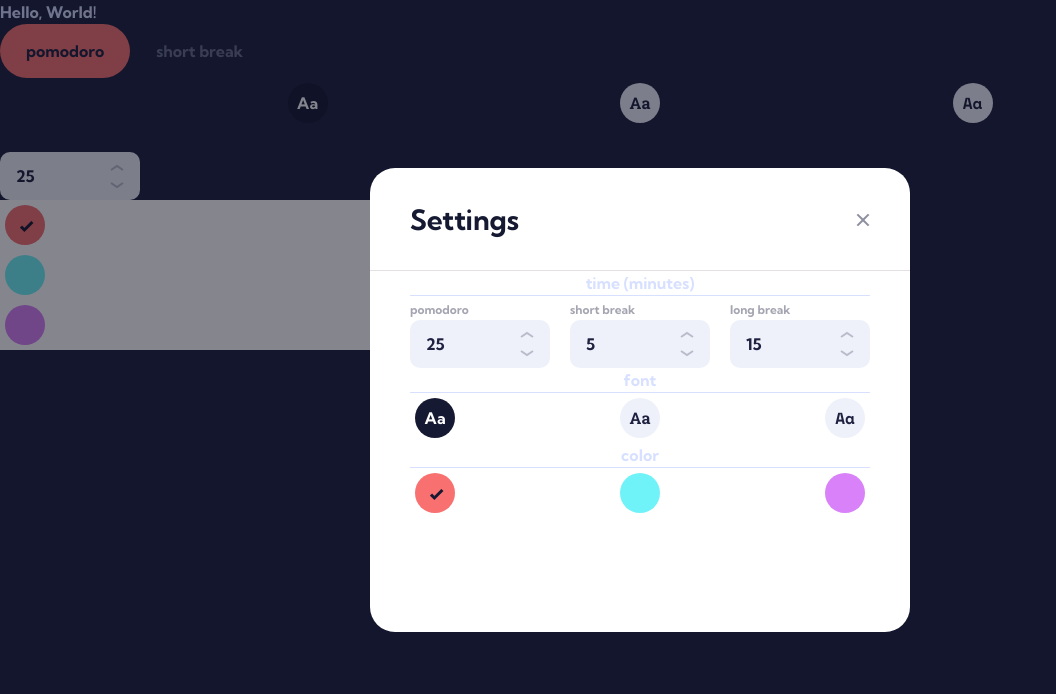
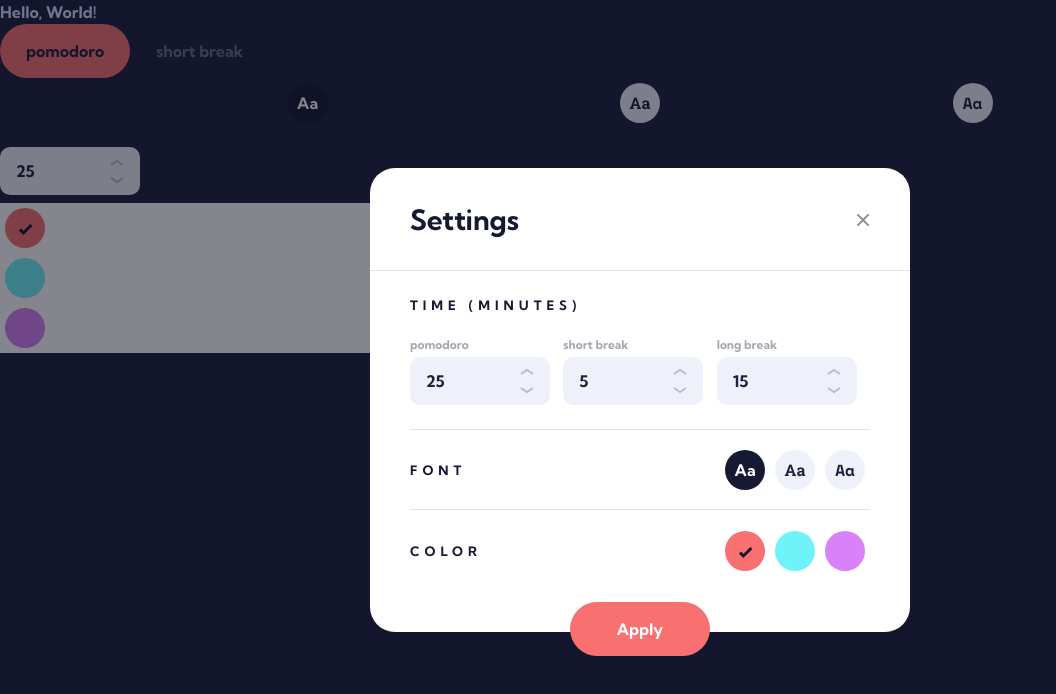
Before and after one commit to mehdi-zibout/FEM-pomodoro-app, a React (Vite) app: page / in a window 1280 px wide. Shown: the top 694 px of the page, without its empty margins (0-1056 px from the left). Built offline with nearby package versions, Linux system fonts and the light colour scheme.

Commit message:
Finish settings modal

```diff
--- a/src/components/Button.tsx
+++ b/src/components/Button.tsx
@@ -3,13 +3,22 @@ type ButtonProps = {
   children: React.ReactNode;
   color: ColorType;
   isActive: boolean;
+  className?: string;
+  onClick(): any;
 };
-function Button({ children, color, isActive }: ButtonProps) {
+function Button({
+  children,
+  color,
+  isActive,
+  className = '',
+  onClick,
+}: ButtonProps) {
   const backgroundColor =
     color === 'red' ? 'bg-red' : color === 'cyan' ? 'bg-cyan' : 'bg-purple';
   return (
     <button
-      className={`rounded-full ${
+      onClick={onClick}
+      className={`rounded-full ${className} ${
         isActive
           ? `text-darkBlue ${backgroundColor}`
           : 'opacity-40 hover:opacity-100'
--- a/src/components/ColorSelect.tsx
+++ b/src/components/ColorSelect.tsx
@@ -14,7 +14,7 @@ function ColorSelect({
   return (
     <div
       onClick={handleOnClick}
-      className={`rounded-full w-[3.125rem] h-[3.125rem] flex justify-center items-center hover:border-[1px]  border-gray cursor-pointer' `}
+      className={`rounded-full w-[3.125rem] h-[3.125rem] flex justify-center items-center hover:border-[1px]  border-gray cursor-pointer `}
     >
       <button
         className={`rounded-full w-[2.5rem] h-[2.5rem] ${backgroundColor}  flex justify-center items-center `}
@@ -24,7 +24,7 @@ function ColorSelect({
             width='14'
             height='12'
             xmlns='http://www.w3.org/2000/svg'
-            className='-mb-[0.2rem] -mr-[0.2rem] stroke-black'
+            className='-mb-[0.2rem] -mr-[0.1rem] stroke-black'
           >
             <path strokeWidth='3' fill='none' d='M1 5.607 4.393 9l8-8' />
           </svg>
--- a/src/components/FontSelect.tsx
+++ b/src/components/FontSelect.tsx
@@ -12,7 +12,7 @@ function FontSelect({
   return (
     <div
       onClick={handleOnClick}
-      className={`rounded-full w-[3.125rem] h-[3.125rem] flex justify-center items-center hover:border-[1px]  ${
+      className={` rounded-full w-[3.125rem] h-[3.125rem] flex justify-center items-center hover:border-[1px] ${
         isSelected ? 'border-black' : 'border-gray cursor-pointer'
       }  `}
     >
--- a/src/components/NumberSelect.tsx
+++ b/src/components/NumberSelect.tsx
@@ -13,7 +13,7 @@ function NumberSelect({
   label,
 }: NumberSelectProps) {
   return (
-    <>
+    <div className='flex justify-between items-center tablet:flex-col tablet:items-start w-full mb-[0.5rem] '>
       <label
         className='text-body2 text-darkBlue opacity-40 mb-[0.31rem]'
         htmlFor={`${label}`}
@@ -22,7 +22,7 @@ function NumberSelect({
       </label>
       <div
         id='form'
-        className='bg-gray px-[1rem] flex justify-between items-center rounded-[0.625rem] w-[8.75rem] h-[3rem]'
+        className='bg-gray px-[1rem] flex justify-between items-center rounded-[0.625rem] w-[8.75rem] tablet:h-[3rem] h-[2.5rem]'
       >
         <div className='py-[1rem] text-darkBlue'>
           <input
@@ -59,7 +59,7 @@ function NumberSelect({
           </div>
         </div>
       </div>
-    </>
+    </div>
   );
 }
 export default NumberSelect;
--- a/src/components/SettingsModal.tsx
+++ b/src/components/SettingsModal.tsx
@@ -1,5 +1,6 @@
 import { useState, Fragment } from 'react';
 import { SettingsType } from '../App';
+import Button from './Button';
 import ColorSelect from './ColorSelect';
 import FontSelect from './FontSelect';
 import NumberSelect from './NumberSelect';
@@ -12,189 +13,11 @@ function SettingsModal({
   setSettings: React.Dispatch<React.SetStateAction<SettingsType>>;
 }) {
   const [tempSettings, setTempSettings] = useState(settings);
-  const settingsData = [
-    {
-      title: 'time (minutes)',
-      data: [
-        {
-          id: 1,
-          content: (
-            <NumberSelect
-              label='pomodoro'
-              value={tempSettings.pomodoro}
-              increment={() =>
-                setSettings({
-                  ...tempSettings,
-                  pomodoro: tempSettings.pomodoro + 1,
-                })
-              }
-              decrement={() => {
-                if (tempSettings.pomodoro === 0) {
-                  return;
-                }
-                setSettings({
-                  ...tempSettings,
-                  pomodoro: tempSettings.pomodoro - 1,
-                });
-              }}
-              handleChange={(value) => {
-                if (isNaN(value)) {
-                  return;
-                }
-                setSettings({ ...tempSettings, pomodoro: value });
-              }}
-            />
-          ),
-        },
-        {
-          id: 2,
-          content: (
-            <NumberSelect
-              label='short break'
-              value={tempSettings.shortBreak}
-              increment={() =>
-                setSettings({
-                  ...tempSettings,
-                  shortBreak: tempSettings.shortBreak + 1,
-                })
-              }
-              decrement={() => {
-                if (tempSettings.shortBreak === 0) {
-                  return;
-                }
-                setSettings({
-                  ...tempSettings,
-                  shortBreak: tempSettings.shortBreak - 1,
-                });
-              }}
-              handleChange={(value) => {
-                if (isNaN(value)) {
-                  return;
-                }
-                setSettings({ ...tempSettings, shortBreak: value });
-              }}
-            />
-          ),
-        },
-        {
-          id: 3,
-          content: (
-            <NumberSelect
-              label='long break'
-              value={tempSettings.longBreak}
-              increment={() =>
-                setSettings({
-                  ...tempSettings,
-                  longBreak: tempSettings.longBreak + 1,
-                })
-              }
-              decrement={() => {
-                if (tempSettings.longBreak === 0) {
-                  return;
-                }
-                setSettings({
-                  ...tempSettings,
-                  longBreak: tempSettings.longBreak - 1,
-                });
-              }}
-              handleChange={(value) => {
-                if (isNaN(value)) {
-                  return;
-                }
-                setSettings({ ...tempSettings, longBreak: value });
-              }}
-            />
-          ),
-        },
-      ],
-    },
-    {
-      title: 'font',
-      data: [
-        {
-          id: 1,
-          content: (
-            <FontSelect
-              font={'font-sans'}
-              isSelected={tempSettings.font === 'font-sans'}
-              handleOnClick={() =>
-                setTempSettings({ ...tempSettings, font: 'font-sans' })
-              }
-            />
-          ),
-        },
-        {
-          id: 2,
-          content: (
-            <FontSelect
-              font={'font-serif'}
-              isSelected={tempSettings.font === 'font-serif'}
-              handleOnClick={() =>
-                setTempSettings({ ...tempSettings, font: 'font-serif' })
-              }
-            />
-          ),
-        },
-        {
-          id: 3,
-          content: (
-            <FontSelect
-              font={'font-mono'}
-              isSelected={tempSettings.font === 'font-mono'}
-              handleOnClick={() =>
-                setTempSettings({ ...tempSettings, font: 'font-mono' })
-              }
-            />
-          ),
-        },
-      ],
-    },
-    {
-      title: 'color',
-      data: [
-        {
-          id: 1,
-          content: (
-            <ColorSelect
-              color='red'
-              isSelected={tempSettings.color === 'red'}
-              handleOnClick={() =>
-                setTempSettings({ ...tempSettings, color: 'red' })
-              }
-            />
-          ),
-        },
-        {
-          id: 2,
-          content: (
-            <ColorSelect
-              color='cyan'
-              isSelected={tempSettings.color === 'cyan'}
-              handleOnClick={() =>
-                setTempSettings({ ...tempSettings, color: 'cyan' })
-              }
-            />
-          ),
-        },
-        {
-          id: 3,
-          content: (
-            <ColorSelect
-              color='purple'
-              isSelected={tempSettings.color === 'purple'}
-              handleOnClick={() =>
-                setTempSettings({ ...tempSettings, color: 'purple' })
-              }
-            />
-          ),
-        },
-      ],
-    },
-  ];
+
   return (
     <div className='w-screen h-screen z-40 fixed flex justify-center items-center bg-[#0A0C1C] bg-opacity-50'>
-      <div className='bg-white tablet:rounded-[25px] rounded-[15px] tablet:py-[2.125rem] py-[1.5rem] z-50 tablet:w-[33.75rem] tablet:h-[29em] w-[20.43rem] h-[34.31rem]'>
-        <div className='px-[1.5rem] tablet:px-[2.5rem] border-b-[1px] text-[1.25rem] leading-6 tablet:text-[1.75rem] tablet:leading-9 tablet:pb-[2rem] pb-[1.44rem] text-black border-[#E3E1E1] flex justify-between items-center'>
+      <div className='bg-white relative tablet:rounded-[25px] rounded-[15px] tablet:py-[2.125rem] py-[1rem] z-50 tablet:w-[33.75rem] tablet:h-[29em] w-[20.43rem] h-[34.32rem]'>
+        <div className='px-[1.5rem] tablet:px-[2.5rem]  text-[1.25rem] leading-6 tablet:text-[1.75rem] tablet:leading-9 tablet:pb-[2rem] pb-[1.44rem] text-black border-b-[1px] border-[#E3E1E1] flex justify-between items-center'>
           <div> Settings</div>
           <div className='cursor-pointer'>
             <svg xmlns='http://www.w3.org/2000/svg' width='14' height='14'>
@@ -208,18 +31,160 @@ function SettingsModal({
           </div>
         </div>
         <div className='px-[1.5rem]  tablet:px-[2.5rem] '>
-          {settingsData.map((setting) => (
-            <Fragment key={setting.title}>
-              <div className='text-center  border-b-[1px] '>
-                {setting.title}
-              </div>
-              <ul className='flex first-of-type:flex-col first-of-type:tablet:flex-row  flex-row justify-between items-center'>
-                {setting.data.map((item) => (
-                  <li key={item.id}>{item.content}</li>
-                ))}
-              </ul>
-            </Fragment>
-          ))}
+          <div className='border-b-[1px] border-[#E3E1E1] pb-[1rem]'>
+            <div className='text-center tablet:text-left py-[1.6rem]   text-h4 text-black uppercase'>
+              time (minutes)
+            </div>
+            <div className='flex flex-col tablet:flex-row justify-between items-center'>
+              <NumberSelect
+                label='pomodoro'
+                value={tempSettings.pomodoro}
+                increment={() =>
+                  setTempSettings({
+                    ...tempSettings,
+                    pomodoro: tempSettings.pomodoro + 1,
+                  })
+                }
+                decrement={() => {
+                  if (tempSettings.pomodoro === 0) {
+                    return;
+                  }
+                  setTempSettings({
+                    ...tempSettings,
+                    pomodoro: tempSettings.pomodoro - 1,
+                  });
+                }}
+                handleChange={(value) => {
+                  if (isNaN(value)) {
+                    return;
+                  }
+                  setTempSettings({ ...tempSettings, pomodoro: value });
+                }}
+              />
+              <NumberSelect
+                label='short break'
+                value={tempSettings.shortBreak}
+                increment={() =>
+                  setTempSettings({
+                    ...tempSettings,
+                    shortBreak: tempSettings.shortBreak + 1,
+                  })
+                }
+                decrement={() => {
+                  if (tempSettings.shortBreak === 0) {
+                    return;
+                  }
+                  setTempSettings({
+                    ...tempSettings,
+                    shortBreak: tempSettings.shortBreak - 1,
+                  });
+                }}
+                handleChange={(value) => {
+                  if (isNaN(value)) {
+                    return;
+                  }
+                  setTempSettings({ ...tempSettings, shortBreak: value });
+                }}
+              />
+              <NumberSelect
+                label='long break'
+                value={tempSettings.longBreak}
+                increment={() =>
+                  setTempSettings({
+                    ...tempSettings,
+                    longBreak: tempSettings.longBreak + 1,
+                  })
+                }
+                decrement={() => {
+                  if (tempSettings.longBreak === 0) {
+                    return;
+                  }
+                  setTempSettings({
+                    ...tempSettings,
+                    longBreak: tempSettings.longBreak - 1,
+                  });
+                }}
+                handleChange={(value) => {
+                  if (isNaN(value)) {
+                    return;
+                  }
+                  setTempSettings({ ...tempSettings, longBreak: value });
+                }}
+              />
+            </div>
+          </div>
+          <div className='flex flex-col justify-center tablet:flex-row tablet:justify-between items-center border-b-[1px] border-[#E3E1E1] py-[0.9rem]'>
+            <div className='text-h4 text-black uppercase mb-[0.625rem] tablet:mb-[0]'>
+              font
+            </div>
+            <div className='flex justify-evenly items-center'>
+              <FontSelect
+                font={'font-sans'}
+                isSelected={tempSettings.font === 'font-sans'}
+                handleOnClick={() =>
+                  setTempSettings({ ...tempSettings, font: 'font-sans' })
+                }
+              />
+
+              <FontSelect
+                font={'font-serif'}
+                isSelected={tempSettings.font === 'font-serif'}
+                handleOnClick={() =>
+                  setTempSettings({ ...tempSettings, font: 'font-serif' })
+                }
+              />
+
+              <FontSelect
+                font={'font-mono'}
+                isSelected={tempSettings.font === 'font-mono'}
+                handleOnClick={() =>
+                  setTempSettings({ ...tempSettings, font: 'font-mono' })
+                }
+              />
+            </div>
+          </div>
+          <div className='flex flex-col justify-center tablet:flex-row tablet:justify-between items-center  pt-[1rem]'>
+            <div className='    text-h4 text-black uppercase mb-[0.625rem] tablet:mb-[0]'>
+              color
+            </div>
+            <div className='flex justify-evenly items-center'>
+              <ColorSelect
+                color='red'
+                isSelected={tempSettings.color === 'red'}
+                handleOnClick={() =>
+                  setTempSettings({ ...tempSettings, color: 'red' })
+                }
+              />
+
+              <ColorSelect
+                color='cyan'
+                isSelected={tempSettings.color === 'cyan'}
+                handleOnClick={() =>
+                  setTempSettings({ ...tempSettings, color: 'cyan' })
+                }
+              />
+
+              <ColorSelect
+                color='purple'
+                isSelected={tempSettings.color === 'purple'}
+                handleOnClick={() =>
+                  setTempSettings({ ...tempSettings, color: 'purple' })
+                }
+              />
+            </div>
+          </div>
+        </div>
+        <div className='absolute w-[8.75rem] left-0 right-0 mx-auto -bottom-[1.5rem] '>
+          <Button
+            color={settings.color}
+            isActive={true}
+            className={`w-[8.75rem] ${
+              settings.color === 'cyan' ? 'text-black ' : 'text-white'
+            }`}
+            onClick={() => setSettings(tempSettings)}
+          >
+            Apply
+          </Button>
         </div>
       </div>
     </div>
```
